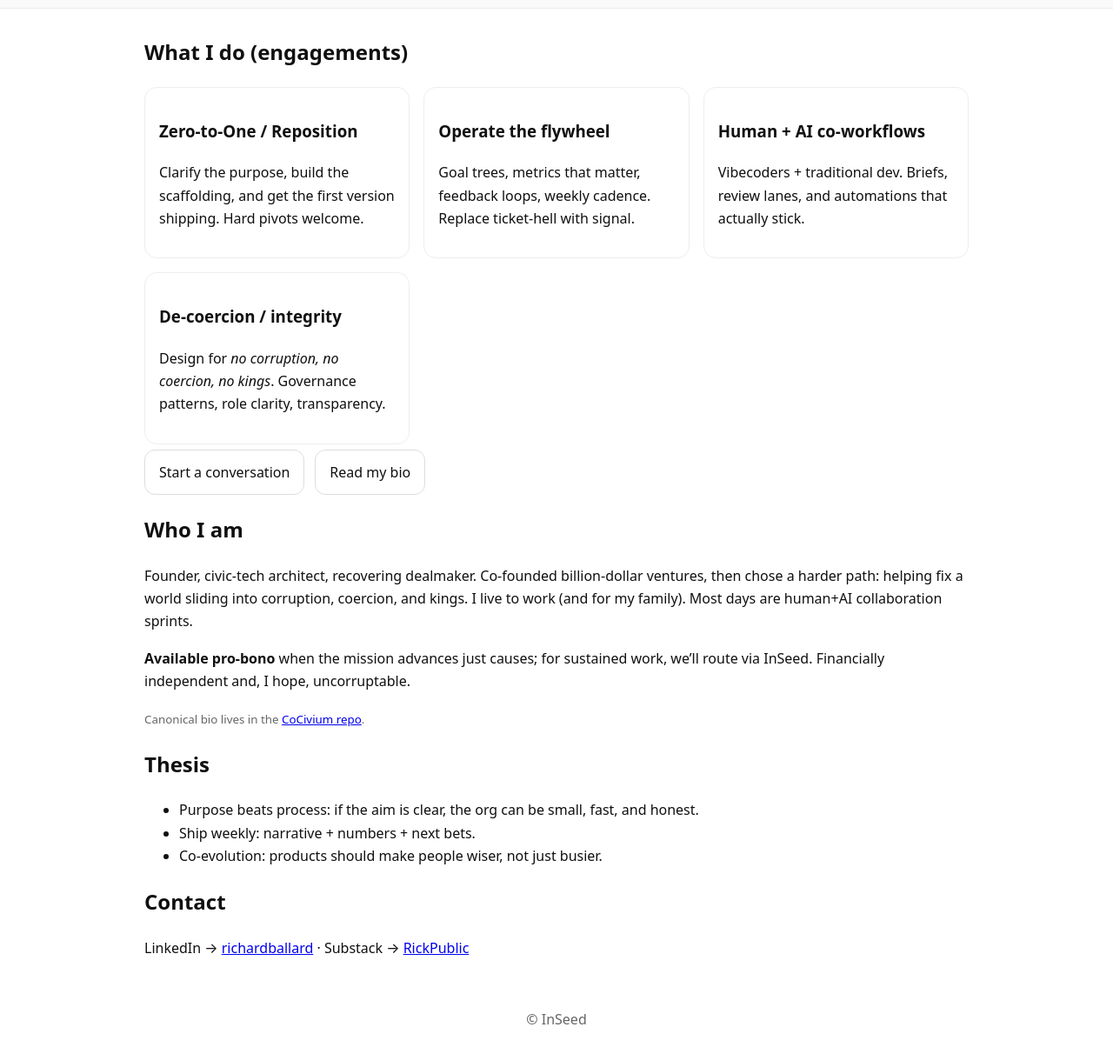
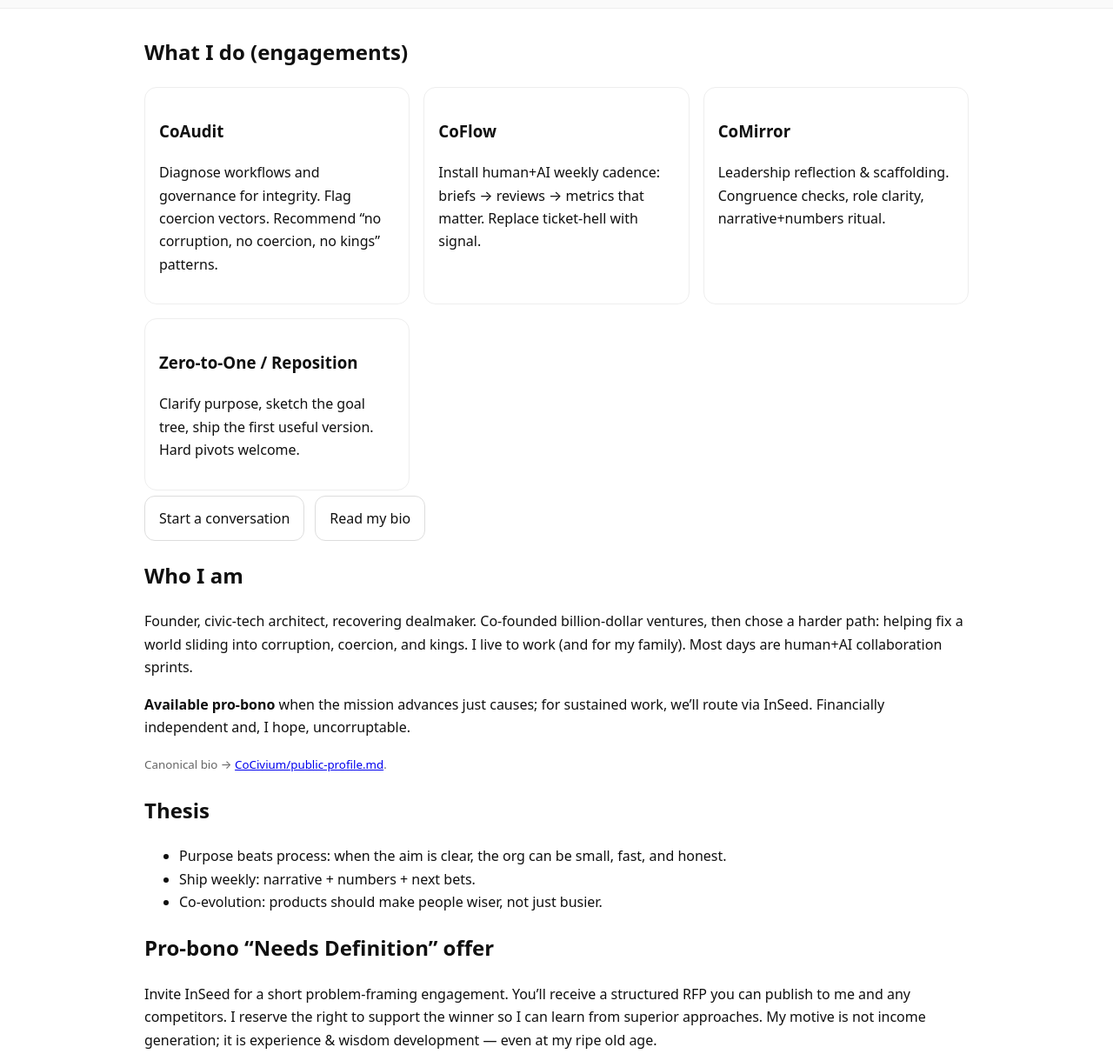
Before and after one commit to rickballard/InSeed, a plain HTML site: page index.html in a window 1280 px wide. Shown: the part 160-1372 px from the top of the page at 87% size. Drawn offline with Linux system fonts and the light colour scheme.

Commit message:
site: Draft — CoModules + pro-bono offer + bio/thesis/CTAs

```diff
--- a/index.html
+++ b/index.html
@@ -40,20 +40,20 @@ footer{margin:56px 0 40px;color:#666;text-align:center}
     <h2>What I do (engagements)</h2>
     <div class="grid">
       <div class="card">
-        <h3>Zero-to-One / Reposition</h3>
-        <p>Clarify the purpose, build the scaffolding, and get the first version shipping. Hard pivots welcome.</p>
+        <h3>CoAudit</h3>
+        <p>Diagnose workflows and governance for integrity. Flag coercion vectors. Recommend “no corruption, no coercion, no kings” patterns.</p>
       </div>
       <div class="card">
-        <h3>Operate the flywheel</h3>
-        <p>Goal trees, metrics that matter, feedback loops, weekly cadence. Replace ticket-hell with signal.</p>
+        <h3>CoFlow</h3>
+        <p>Install human+AI weekly cadence: briefs → reviews → metrics that matter. Replace ticket-hell with signal.</p>
       </div>
       <div class="card">
-        <h3>Human + AI co-workflows</h3>
-        <p>Vibecoders + traditional dev. Briefs, review lanes, and automations that actually stick.</p>
+        <h3>CoMirror</h3>
+        <p>Leadership reflection & scaffolding. Congruence checks, role clarity, narrative+numbers ritual.</p>
       </div>
       <div class="card">
-        <h3>De-coercion / integrity</h3>
-        <p>Design for <em>no corruption, no coercion, no kings</em>. Governance patterns, role clarity, transparency.</p>
+        <h3>Zero-to-One / Reposition</h3>
+        <p>Clarify purpose, sketch the goal tree, ship the first useful version. Hard pivots welcome.</p>
       </div>
     </div>
     <div class="cta-row">
@@ -66,16 +66,21 @@ footer{margin:56px 0 40px;color:#666;text-align:center}
     <h2>Who I am</h2>
     <p>Founder, civic-tech architect, recovering dealmaker. Co-founded billion-dollar ventures, then chose a harder path: helping fix a world sliding into corruption, coercion, and kings. I live to work (and for my family). Most days are human+AI collaboration sprints.</p>
     <p><strong>Available pro-bono</strong> when the mission advances just causes; for sustained work, we’ll route via InSeed. Financially independent and, I hope, uncorruptable.</p>
-    <p><small class="muted">Canonical bio lives in the <a href="https://github.com/rickballard/CoCivium/blob/main/docs/public-profile.md" target="_blank" rel="noopener">CoCivium repo</a>.</small></p>
+    <p><small class="muted">Canonical bio → <a href="https://github.com/rickballard/CoCivium/blob/main/docs/public-profile.md" target="_blank" rel="noopener">CoCivium/public-profile.md</a>.</small></p>
   </section>
 
   <section id="thesis">
     <h2>Thesis</h2>
     <ul>
-      <li>Purpose beats process: if the aim is clear, the org can be small, fast, and honest.</li>
+      <li>Purpose beats process: when the aim is clear, the org can be small, fast, and honest.</li>
       <li>Ship weekly: narrative + numbers + next bets.</li>
       <li>Co-evolution: products should make people wiser, not just busier.</li>
     </ul>
+  </section>
+
+  <section>
+    <h2>Pro-bono “Needs Definition” offer</h2>
+    <p>Invite InSeed for a short problem-framing engagement. You’ll receive a structured RFP you can publish to me and any competitors. I reserve the right to support the winner so I can learn from superior approaches. My motive is not income generation; it is experience & wisdom development — even at my ripe old age.</p>
   </section>
 
   <section id="contact">
```
